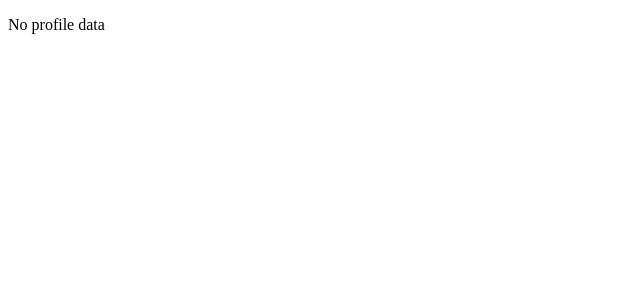
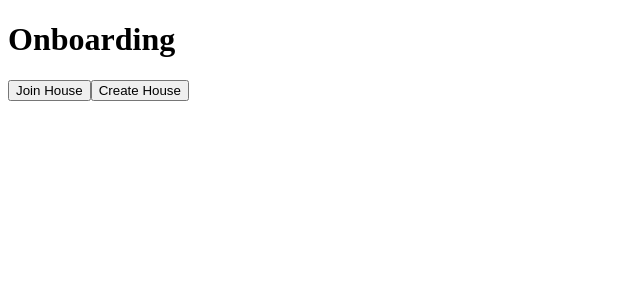
Before and after one commit to vyashh/otg-bunkies-v2, a Next.js app: page /onboarding in a window 1280 px wide. Shown: the top 300 px of the page, without its empty margins (0-640 px from the left). Built offline with nearby package versions, Linux system fonts and the light colour scheme; no server answers.

Commit message:
added create and join page without functionality

```diff
--- a/src/app/onboarding/page.tsx
+++ b/src/app/onboarding/page.tsx
@@ -15,23 +15,40 @@ export default function HomePage({ userId }: HomePageProps) {
   const [data, setData] = useState<any>(null);
   const [isLoading, setIsLoading] = useState(false);
   const [error, setError] = useState<string | null>(null);
+  const [showOptions, setShowOptions] = useState<boolean>(true);
+  const [showJoinMenu, setShowJoinMenu] = useState<boolean>(false);
+  const [showCreateMenu, setShowCreateMenu] = useState<boolean>(false);
 
-  async function handleLogout() {
-    await signOut(getAuth(app));
-
-    await fetch("/api/logout");
-
-    router.push("/login");
-  }
+  const handleOptions = (chosenOption: string) => {
+    chosenOption == "join" && setShowJoinMenu(true);
+    chosenOption == "create" && setShowCreateMenu(true);
+    setShowOptions(false);
+    console.log(chosenOption);
+  };
 
   useEffect(() => {}, []);
 
   if (isLoading) return <p>Loading...</p>;
-  if (!data) return <p>No profile data</p>;
 
   return (
     <main>
-      <h1>onboarding</h1>
+      <h1>Onboarding</h1>
+      {showOptions && (
+        <>
+          <button onClick={() => handleOptions("join")}>Join House</button>
+          <button onClick={() => handleOptions("create")}>Create House</button>
+        </>
+      )}
+      {showJoinMenu && (
+        <>
+          <h2>Join</h2>
+        </>
+      )}
+      {showCreateMenu && (
+        <>
+          <h2>Create</h2>
+        </>
+      )}
     </main>
   );
 }
```
